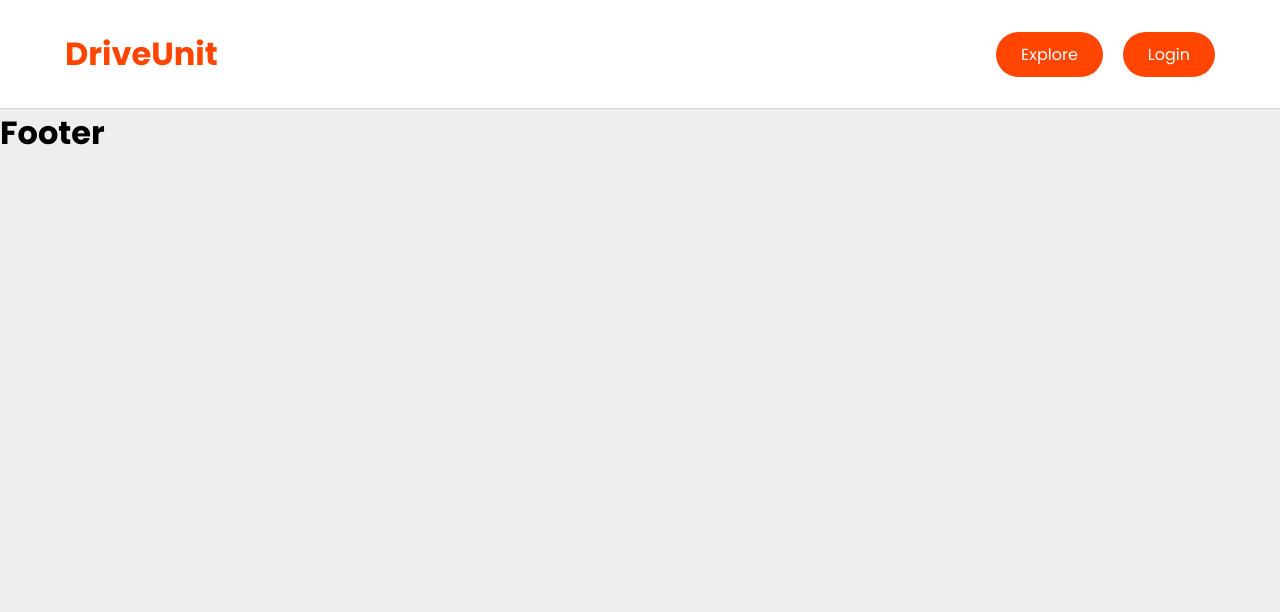
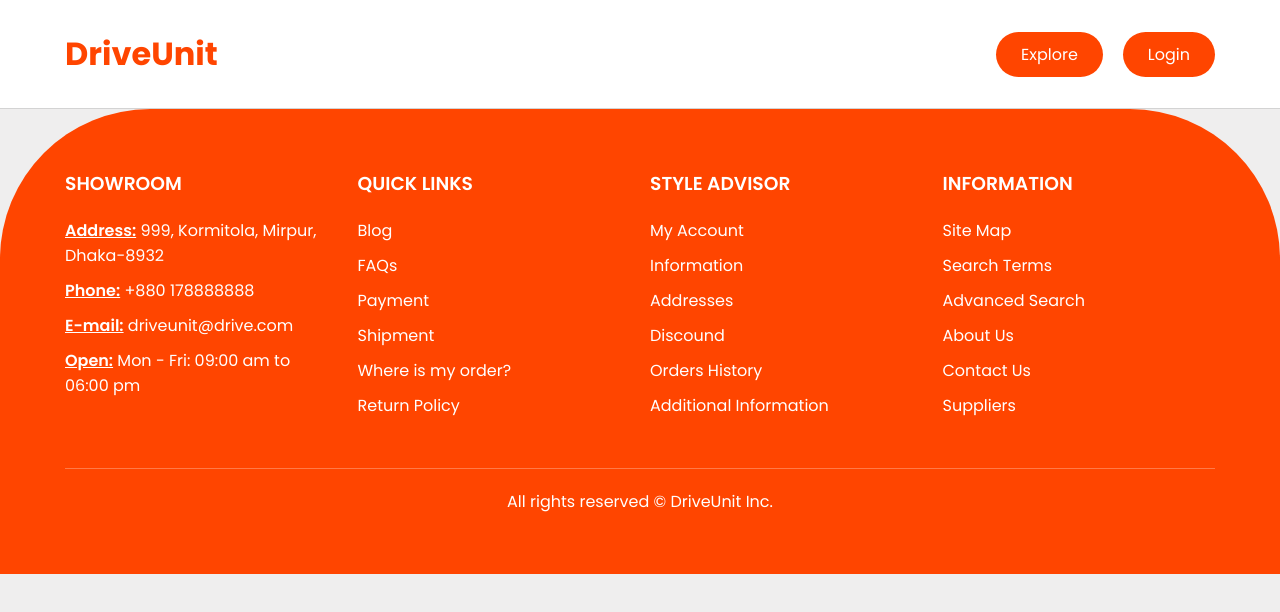
Before and after one commit to azizulwd/niche-related-website-clineside, a React (Create React App) app: page / in a window 1280 px wide. Shown: the top 612 px of the page. Built offline with nearby package versions, Linux system fonts and the light colour scheme.

Commit message:
footer added

```diff
--- /dev/null
+++ b/src/Pages/Shared/Footer/Footer.css
@@ -0,0 +1,40 @@
+.footer {
+    background: orangered;
+    padding: 60px 0;
+    color: #fff;
+    border-top-left-radius: 150px;
+    border-top-right-radius: 150px;
+}
+.footer_inner {
+    display: grid;
+    grid-template-columns: repeat(4, 1fr);
+    gap: 20px;
+    border-bottom: 1px solid #ff7a48;
+    padding-bottom: 50px;
+    margin-bottom: 20px;
+}
+.footer_item h3 {
+    font-weight: 600;
+    margin-bottom: 20px;
+}
+.footer_item p{
+    margin-bottom: 10px;
+}
+.footer_item p span{
+    font-weight: 600;
+    text-decoration: underline;
+}
+.footer_item a {
+    display: block;
+    color: #fff;
+    margin-bottom: 10px;
+}
+.footer_item p:last-child{
+    margin-bottom: 0;
+}
+.footer_item a:last-child{
+    margin-bottom: 0;
+}
+.copyright_text{
+    text-align: center;
+}
--- a/src/Pages/Shared/Footer/Footer.js
+++ b/src/Pages/Shared/Footer/Footer.js
@@ -1,9 +1,49 @@
 import React from 'react';
+import { Link } from 'react-router-dom';
+import './Footer.css';
 
 const Footer = () => {
     return (
-        <div>
-            <h1>Footer</h1>
+        <div className="footer">
+            <div className="container footer_inner">
+                <div className="footer_item">
+                    <h3>SHOWROOM</h3>
+                    <p><span>Address:</span> 999, Kormitola, Mirpur, Dhaka-8932</p>
+                    <p><span>Phone:</span> +880 178888888</p>
+                    <p><span>E-mail:</span> driveunit@drive.com</p>
+                    <p><span>Open:</span> Mon - Fri: 09:00 am to 06:00 pm</p>
+                </div>
+                <div className="footer_item">
+                    <h3>QUICK LINKS</h3>
+                    <Link to="/">Blog</Link>
+                    <Link to="/">FAQs</Link>
+                    <Link to="/">Payment</Link>
+                    <Link to="/">Shipment</Link>
+                    <Link to="/">Where is my order?</Link>
+                    <Link to="/">Return Policy</Link>
+                </div>
+                <div className="footer_item">
+                    <h3>STYLE ADVISOR</h3>
+                    <Link to="/">My Account</Link>
+                    <Link to="/">Information</Link>
+                    <Link to="/">Addresses</Link>
+                    <Link to="/">Discound</Link>
+                    <Link to="/">Orders History</Link>
+                    <Link to="/">Additional Information</Link>
+                </div>
+                <div className="footer_item">
+                    <h3>INFORMATION</h3>
+                    <Link to="/">Site Map</Link>
+                    <Link to="/">Search Terms</Link>
+                    <Link to="/">Advanced Search</Link>
+                    <Link to="/">About Us</Link>
+                    <Link to="/">Contact Us</Link>
+                    <Link to="/">Suppliers</Link>
+                </div>
+            </div>
+            <div className="copyright_text">
+                <p>All rights reserved &copy; DriveUnit Inc.</p>
+            </div>
         </div>
     );
 };
```
Also changed, not shown: src/images/banner-bg.png (added).
